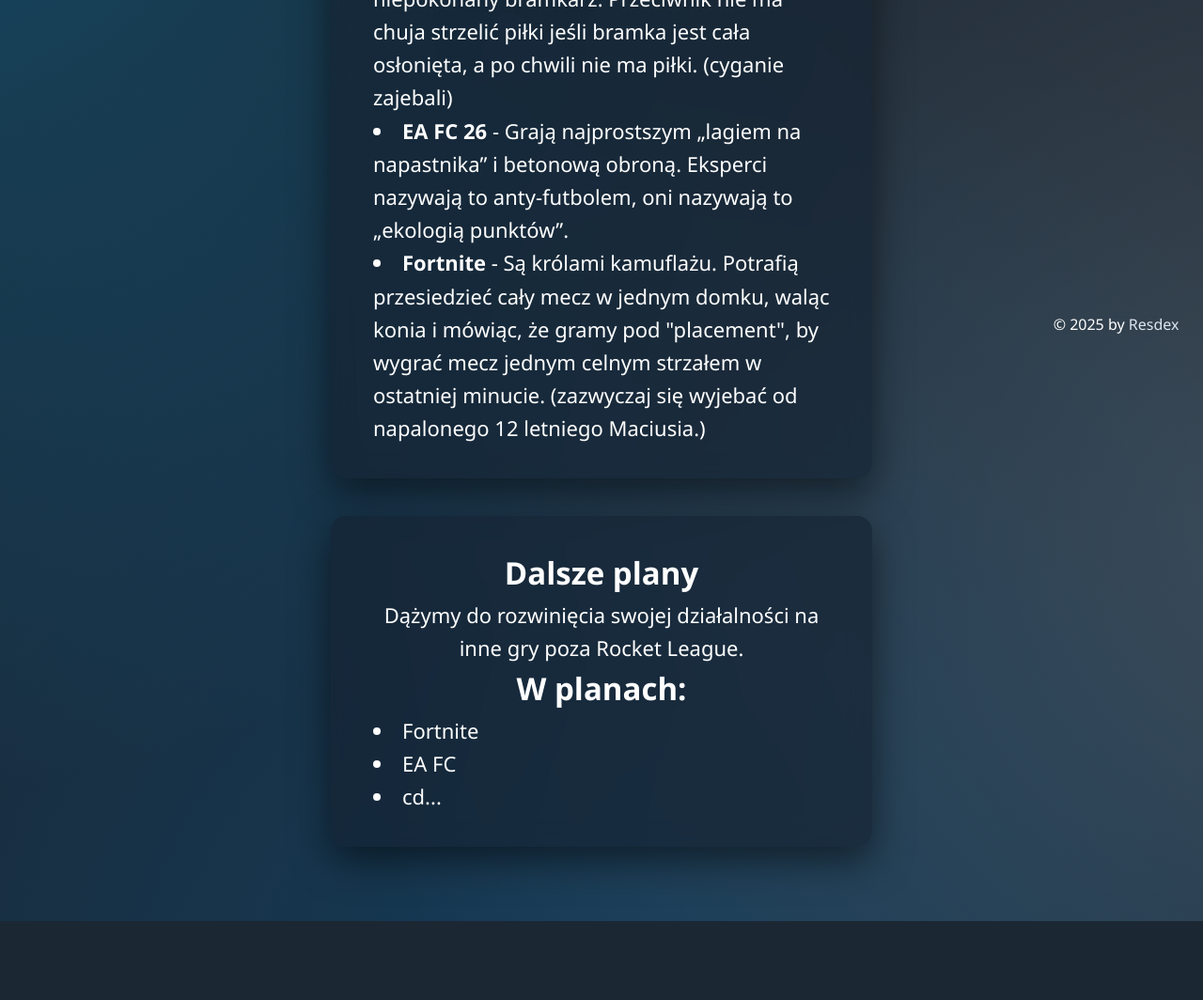
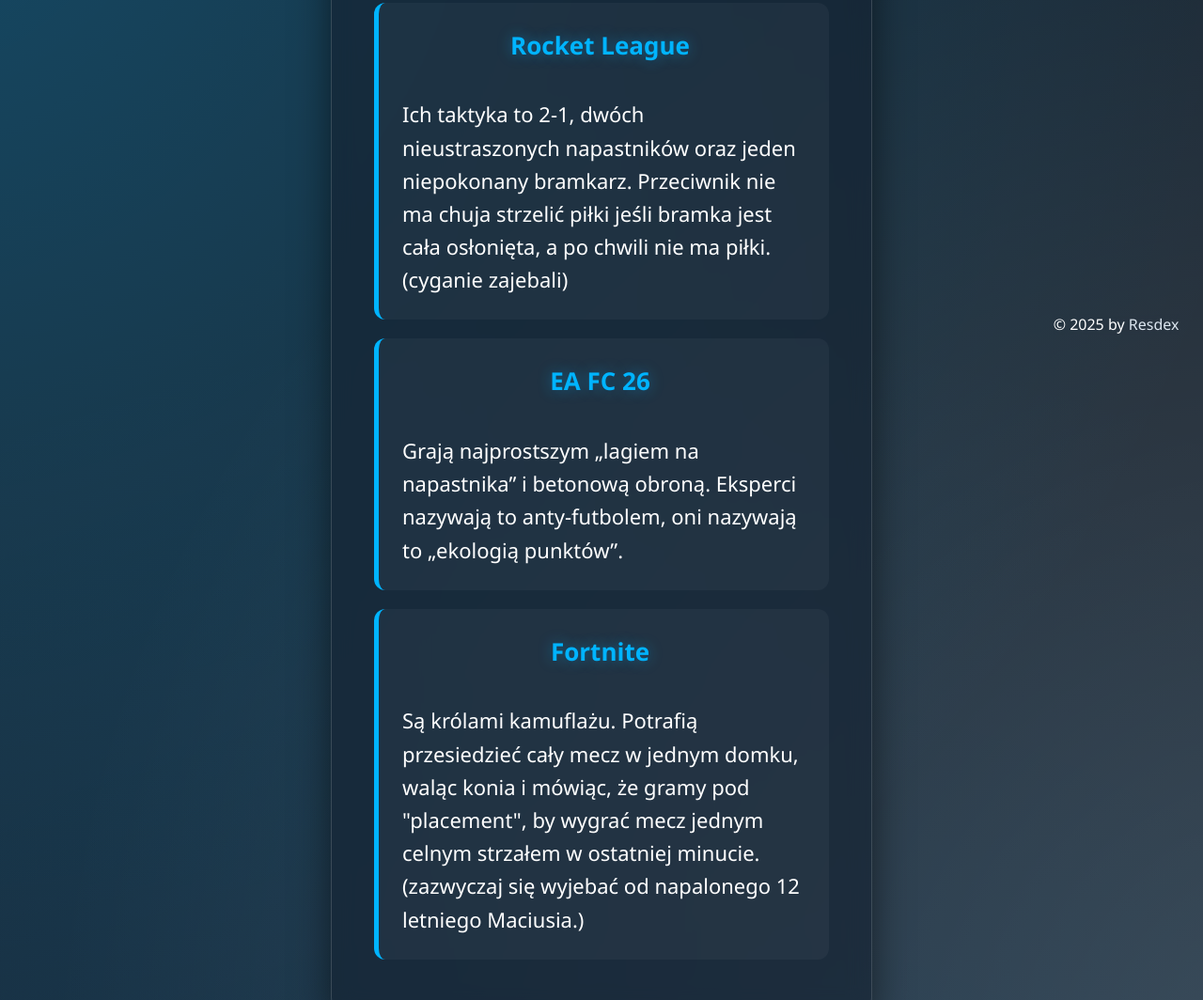
Before and after one commit to resdextoes/FC_Drewno, a plain HTML site: page O_Teamie.html in a window 1280 px wide. Shown: the part 428-1492 px from the top of the page at 94% size. Before the commit the page ends 1408 px from the top, so only its background shows below. Drawn offline with Linux system fonts and the light colour scheme.

Commit message:
Ulepszenie zakładki
O_Teamie

```diff
--- /dev/null
+++ b/O_Teamie.css
@@ -0,0 +1,87 @@
+* {
+    margin: 0;
+    padding: 0;
+    box-sizing: border-box;
+}
+
+section {
+    text-align: left;
+    border: 1px solid rgba(255, 255, 255, 0.15);
+}
+
+section h1 {
+    text-align: center;
+    margin-bottom: 25px;
+    font-size: 36px;
+    background: linear-gradient(135deg, #ffffff 0%, #00b4ff 100%);
+    -webkit-background-clip: text;
+    -webkit-text-fill-color: transparent;
+    text-transform: uppercase;
+    letter-spacing: 3px;
+}
+
+section b:first-of-type {
+    display: block;
+    text-align: center;
+    margin-bottom: 35px;
+    color: #00b4ff;
+    font-size: 26px;
+    text-shadow: 0 0 15px rgba(0, 180, 255, 0.4);
+}
+
+section li {
+    list-style: none;
+    margin: 20px 0;
+    padding: 25px;
+    background: rgba(255, 255, 255, 0.04);
+    border-radius: 12px;
+    border-left: 5px solid #00b4ff;
+    transition: all 0.4s cubic-bezier(0.175, 0.885, 0.32, 1.275);
+}
+
+section li:hover {
+    background: rgba(255, 255, 255, 0.08);
+    transform: scale(1.02) translateX(10px);
+    box-shadow: -10px 10px 30px rgba(0, 0, 0, 0.4);
+}
+
+section li b {
+    display: inline;
+    color: #00b4ff;
+    font-size: 20px;
+    margin-right: 8px;
+}
+
+section h2 {
+    text-align: center;
+    margin-top: 30px;
+    margin-bottom: 20px;
+    color: #ffffff;
+    font-weight: 300;
+    letter-spacing: 2px;
+}
+
+section:last-of-type {
+    border-left: 1px solid rgba(255, 255, 255, 0.15);
+}
+
+section:last-of-type li {
+    border-left: 5px solid #3601b1;
+    text-align: center;
+    font-weight: 600;
+}
+
+section:last-of-type li:hover {
+    transform: scale(1.05);
+    border-left-color: #00b4ff;
+}
+
+@media (max-width: 768px) {
+    section li:hover {
+        transform: none;
+    }
+
+    section h1 {
+        font-size: 28px;
+    }
+}
--- a/O_Teamie.html
+++ b/O_Teamie.html
@@ -8,6 +8,7 @@
     <meta name="apple-mobile-web-app-status-bar-style" content="black-translucent">
     <title>O Teamie</title>
     <link rel="stylesheet" href="glowny.css">
+    <link rel="stylesheet" href="O_Teamie.css">
     <link rel="icon" type="image/png" href="logo.png">
     <script src="footer.js"></script>
     <script src="animacje.js"></script>
@@ -24,9 +25,9 @@
     <section>
         <h1>O Teamie</h1>
         <b>FC Drewno</b> to unikalny projekt multizadaniowy. Ich styl w każdej kluczowej grze jest wyjątkowy, specyficzny przez to orginalny:
-        <li><b>Rocket League</b> - Ich taktyka to 2-1, dwóch nieustraszonych napastników oraz jeden niepokonany bramkarz. Przeciwnik nie ma chuja strzelić piłki jeśli bramka jest cała osłonięta, a po chwili nie ma piłki. (cyganie zajebali)</li>
-        <li><b>EA FC 26</b> - Grają najprostszym „lagiem na napastnika” i betonową obroną. Eksperci nazywają to anty-futbolem, oni nazywają to „ekologią punktów”.</li>
-        <li><b>Fortnite</b> - Są królami kamuflażu. Potrafią przesiedzieć cały mecz w jednym domku, waląc konia i mówiąc, że gramy pod "placement", by wygrać mecz jednym celnym strzałem w ostatniej minucie. (zazwyczaj się wyjebać od napalonego 12 letniego Maciusia.)</li>
+        <li><b>Rocket League</b>Ich taktyka to 2-1, dwóch nieustraszonych napastników oraz jeden niepokonany bramkarz. Przeciwnik nie ma chuja strzelić piłki jeśli bramka jest cała osłonięta, a po chwili nie ma piłki. (cyganie zajebali)</li>
+        <li><b>EA FC 26</b>Grają najprostszym „lagiem na napastnika” i betonową obroną. Eksperci nazywają to anty-futbolem, oni nazywają to „ekologią punktów”.</li>
+        <li><b>Fortnite</b>Są królami kamuflażu. Potrafią przesiedzieć cały mecz w jednym domku, waląc konia i mówiąc, że gramy pod "placement", by wygrać mecz jednym celnym strzałem w ostatniej minucie. <br>(zazwyczaj się wyjebać od napalonego 12 letniego Maciusia.)</li>
     </section>
     <section>
         <h1>Dalsze plany</h1>
@@ -35,7 +36,7 @@
         <h2>W planach:</h2>
         <li>Fortnite</li>
         <li>EA FC</li>
-        <li>cd...</li>
+        <li>...</li>
     </section>
     <div id="footer"></div>
 </body>
```
